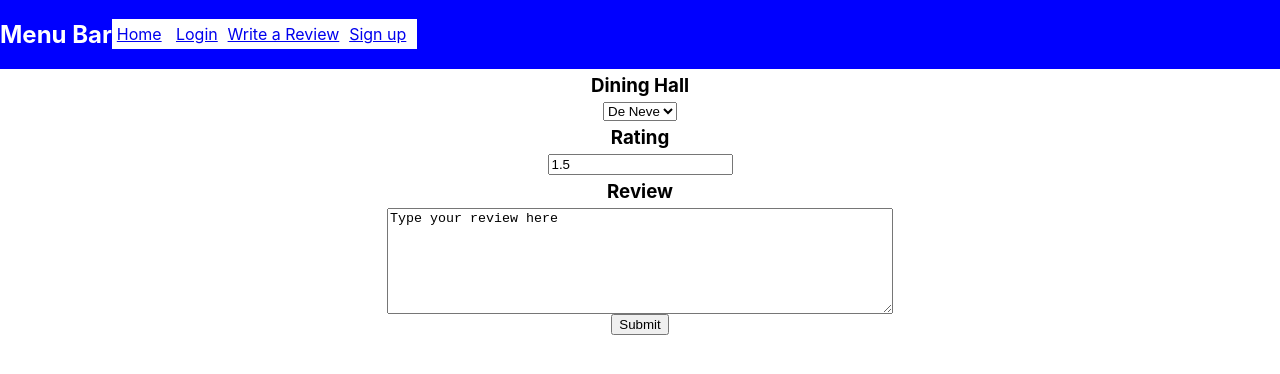
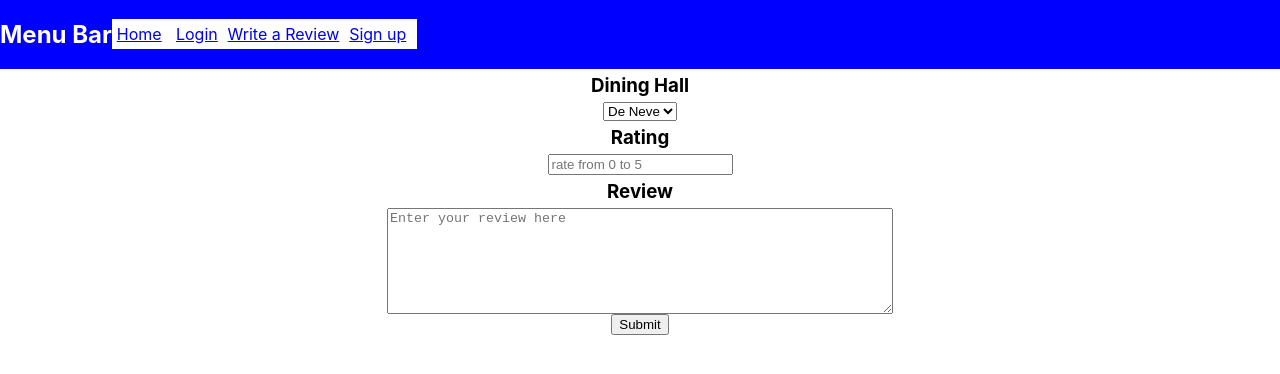
Before and after one commit to ArushRam/BruinBytes, a React (Create React App) app in the folder client/: page /review in a window 1280 px wide. Shown: the top 374 px of the page. Built offline with nearby package versions, Linux system fonts and the light colour scheme.

Commit message:
Made minor changes to ReviewPage, setting defaults to empty strings or 0, and adding placeholder text

```diff
--- a/client/src/components/ReviewPage.js
+++ b/client/src/components/ReviewPage.js
@@ -6,9 +6,9 @@ function ReviewPage(props) {
   // object containing parts of the user review
   const [userInput, setUserInput] = useState(
     {
-      dininghall: "deneve",
-      review: "Type your review here",
-      rating: "1.5"
+      dininghall: "",
+      review: "",
+      rating: 0
     }
   );
   const handleSubmit = (e) => {
@@ -16,6 +16,7 @@ function ReviewPage(props) {
     // submit POST to middleware here
     console.log(userInput)
     console.log("Submitted!");
+    setUserInput({dininghall: "", review: "", rating: 0})
   }
 
   return(
@@ -23,7 +24,7 @@ function ReviewPage(props) {
       <form onSubmit={e => handleSubmit(e)} >
         <h3>Dining Hall</h3>
         <select
-          value={userInput.dininghall}
+          placeholder = "choose dining hall"
           onChange={e => setUserInput({...userInput, dininghall: e.target.value})}
         >
           <option value="deneve">De Neve</option>
@@ -34,15 +35,15 @@ function ReviewPage(props) {
         <h3>Rating</h3>
         <input
           type="text"
-          value={userInput.rating}
+          placeholder = "rate from 0 to 5"
           onChange={e => setUserInput({...userInput, rating: e.target.value})}
         />
 
         <h3>Review</h3>
         <textarea
-          value={userInput.review}
           onChange={e => setUserInput({...userInput, review: e.target.value})}
           className="reviewbox"
+          placeholder="Enter your review here"
         />
         <input type='submit'/>
       </form>
```
